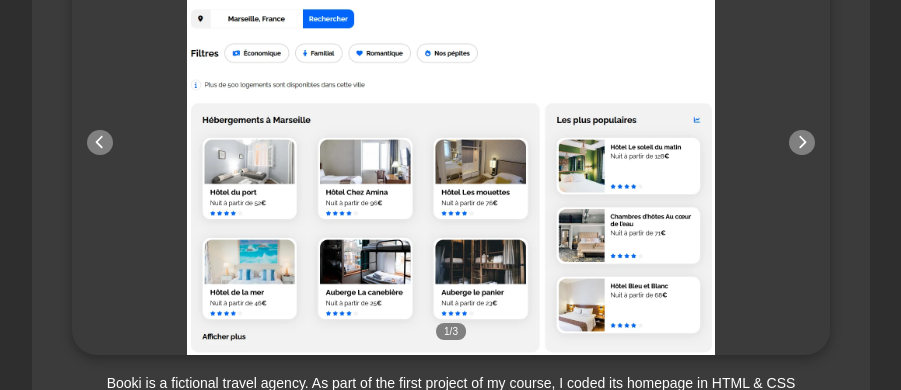
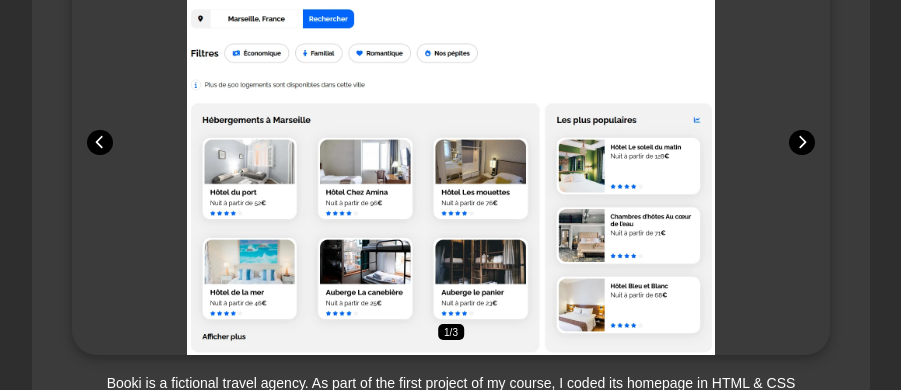
Before and after one commit to Tigrou-le-ninja/PortfolioTS, a React (Vite) app: page / in a window 1280 px wide. Shown: the part 880-1270 px from the top of the page, without its empty margins (253-1154 px from the left). Built offline with nearby package versions, Linux system fonts and the light colour scheme.

Commit message:
Optimisations accessibilité et SEO

```diff
--- a/index.html
+++ b/index.html
@@ -3,6 +3,11 @@
   <head>
     <meta charset="UTF-8" />
     <meta name="viewport" content="width=device-width, initial-scale=1.0" />
+    <meta
+      name="description"
+      content="Développeur Web Junior basé à Lyon, à la recherche de sa première expérience professionnelle"
+    />
+    <meta name="keywords" content="Developpeur Web, Junior, Lyon, Portfolio, Projets, Contact" />
     <title>Théo Sommacal - Portfolio</title>
   </head>
   <body>
--- a/src/components/carousel/carousel.scss
+++ b/src/components/carousel/carousel.scss
@@ -40,7 +40,7 @@
     cursor: pointer;
     z-index: 10;
     border: none;
-    background-color: gray;
+    background-color: black;
     display: flex;
     align-items: center;
     justify-content: center;
@@ -72,15 +72,20 @@
   }
 
   &-counter {
+    display: flex;
+    align-items: center;
+    justify-content: center;
     position: absolute;
+    width: 2vw;
+    height: 2vh;
     bottom: 15px;
     left: 50%;
     transform: translateX(-50%);
-    background: gray;
+    background: black;
     color: white;
-    font-size: 1rem;
-    padding: 0.3rem 0.8rem;
-    border-radius: 8px;
+    font-size: calc(1vh + 0.2rem);
+    padding: 5px;
+    border-radius: 5px;
 
     @media (max-width: 320px) {
       display: none;
--- a/src/components/contact/contact.jsx
+++ b/src/components/contact/contact.jsx
@@ -29,9 +29,9 @@ const Contact = () => {
       <h2>{t("contact.title")}</h2>
       <p>{t("contact.description")}</p>
       <form ref={form} onSubmit={sendEmail}>
-        <input type="text" name="name" placeholder={t("contact.name")} required />
-        <input type="email" name="email" placeholder={t("contact.email")} required />
-        <textarea name="message" placeholder={t("contact.message")} required />
+        <input type="text" name="name" placeholder={t("contact.name")} required title="name" />
+        <input type="email" name="email" placeholder={t("contact.email")} required title="email" />
+        <textarea name="message" placeholder={t("contact.message")} required title="message" />
         <button type="submit">{t("contact.send")}</button>
       </form>
     </div>
--- a/src/components/project/project.jsx
+++ b/src/components/project/project.jsx
@@ -26,6 +26,7 @@ const Project = ({ project }) => {
           rel="noopener noreferrer"
           className="link-github"
           data-tooltip={t("projectsContent.tooltipRepo")}
+          name="GitHub"
         >
           <FontAwesomeIcon icon="fa-brands fa-github" className="link-repo" />
         </a>
@@ -36,6 +37,7 @@ const Project = ({ project }) => {
             rel="noopener noreferrer"
             className="link-website"
             data-tooltip={t("projectsContent.tooltipSite")}
+            name="Site"
           >
             <FontAwesomeIcon icon="fa-solid fa-globe" className="link-site" />
           </a>
--- a/src/components/themeswitch/themeswitch.jsx
+++ b/src/components/themeswitch/themeswitch.jsx
@@ -25,7 +25,7 @@ const ThemeSwitch = () => {
   return (
     <>
       {/* Version PC : toggle */}
-      <label className="toggle">
+      <label className="toggle" name="toggle-theme" aria-label="Toggle theme">
         <input type="checkbox" onChange={toggleTheme} checked={theme === "light"} />
         <span className="slider"></span>
       </label>
```
